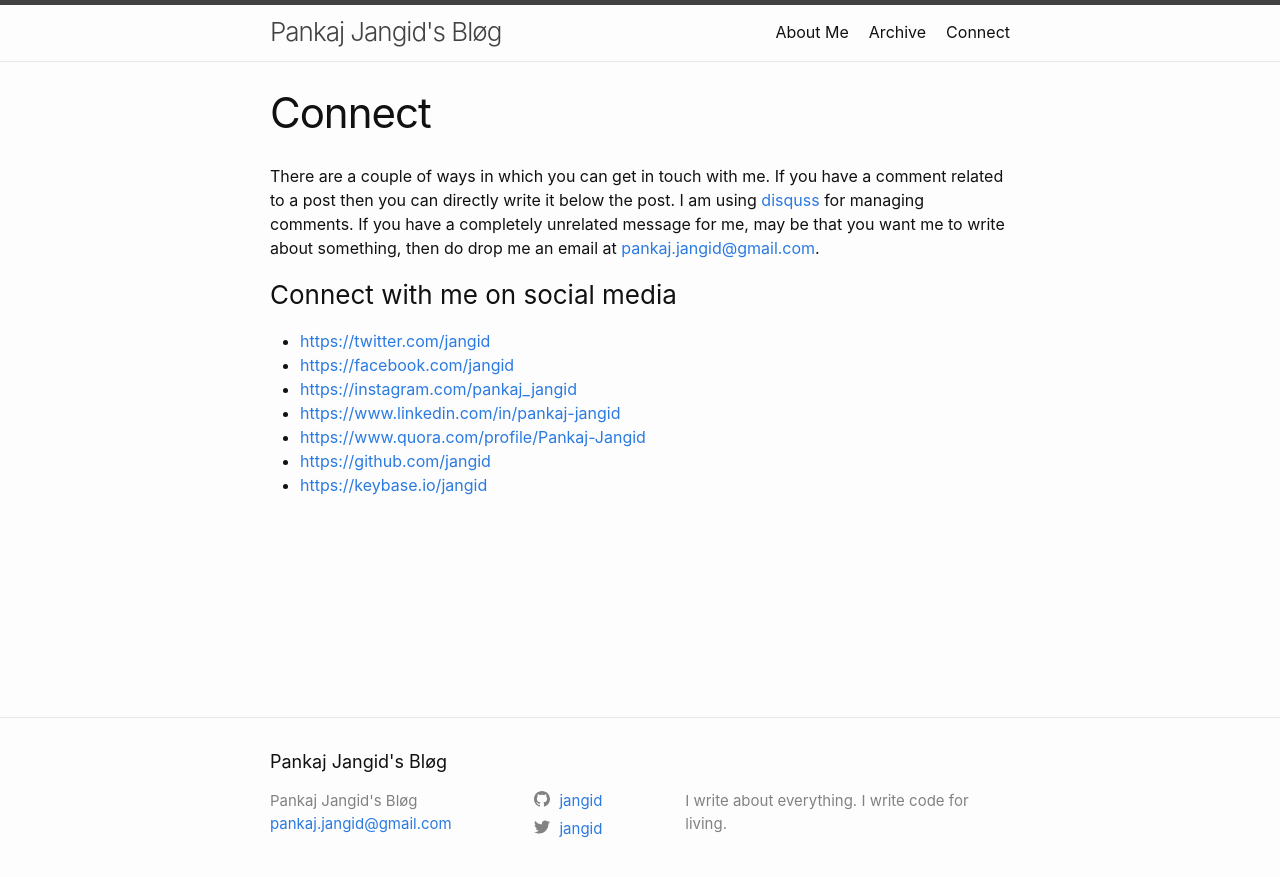
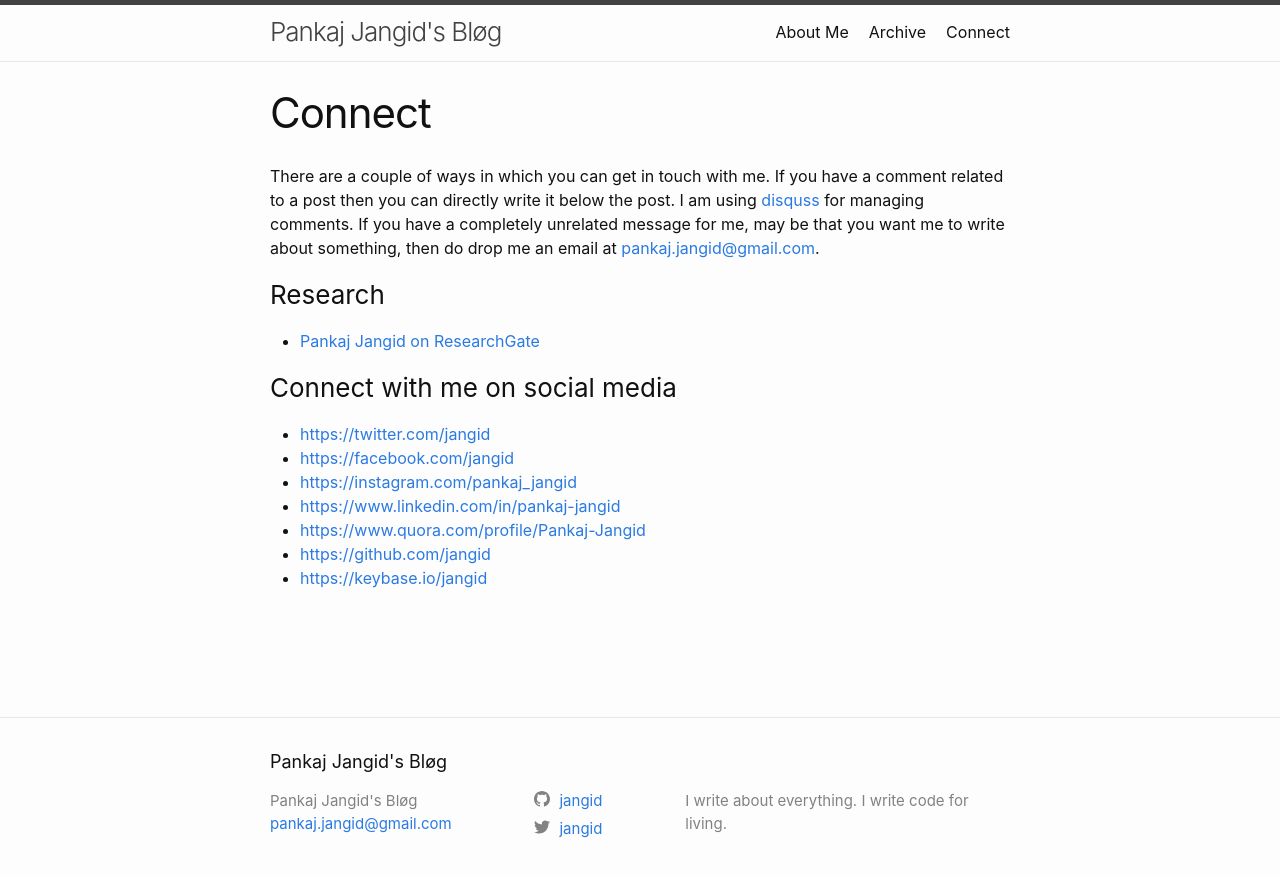
Before and after one commit to jangid/jangid.github.io, a Jekyll site: the page built from contact.md, in a window 1280 px wide. Shown: the top 877 px of the page. Built offline with Jekyll 4.4.1, drawn with Linux system fonts in a browser that asks for light colours.

Commit message:
researchgate

```diff
--- a/contact.md
+++ b/contact.md
@@ -12,6 +12,9 @@
 something, then do drop me an email at
 [pankaj.jangid@gmail.com](mailto:pankaj.jangid@gmail.com).
 
+### Research
+- [Pankaj Jangid on ResearchGate](https://www.researchgate.net/profile/Pankaj_Jangid)
+
 ### Connect with me on social media
 - [https://twitter.com/jangid](https://twitter.com/jangid)
 - [https://facebook.com/jangid](https://facebook.com/jangid)
```
